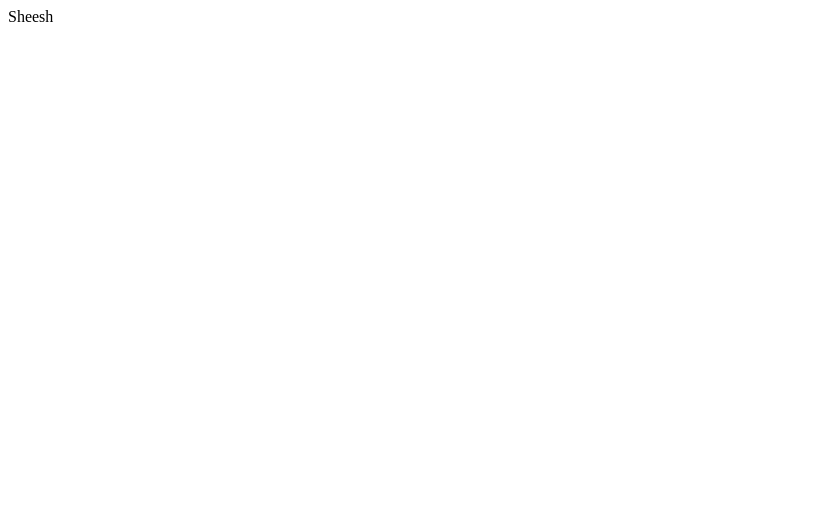
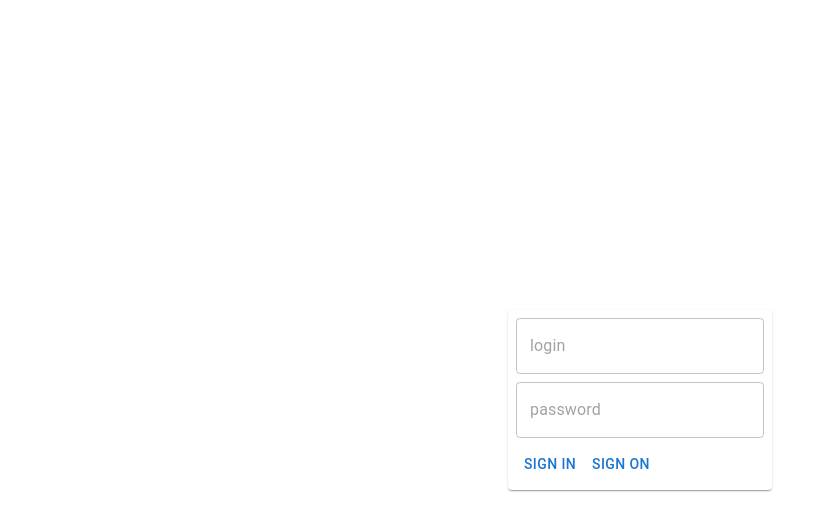
Before and after one commit to Leniorko/social-manger-frontend, a React (Vite) app: page /auth in a window 1280 px wide. Shown: the top 530 px of the page, without its empty margins (0-827 px from the left). Built offline with nearby package versions, Linux system fonts and the light colour scheme.

Commit message:
Some lazy markup. Ill go play FFXIV for now

```diff
--- a/src/App.tsx
+++ b/src/App.tsx
@@ -1,13 +1,22 @@
+import { createTheme, CssBaseline, ThemeProvider } from '@mui/material';
 import { Route, Routes } from 'react-router-dom';
 
 import AuthPage from './components/AuthPage';
 import IndexPage from './components/IndexPage';
 
+const theme = createTheme({
+  palette: {
+  },
+});
+
 export default function App(): JSX.Element {
   return (
-    <Routes>
-      <Route path="/" element={<IndexPage />} />
-      <Route path="/auth" element={<AuthPage />} />
-    </Routes>
+    <ThemeProvider theme={theme}>
+      <CssBaseline />
+      <Routes>
+        <Route path="/" element={<IndexPage />} />
+        <Route path="/auth" element={<AuthPage />} />
+      </Routes>
+    </ThemeProvider>
   );
 }
--- a/src/components/AuthPage/index.tsx
+++ b/src/components/AuthPage/index.tsx
@@ -1,3 +1,31 @@
+import { Box, Button, Container, Paper, TextField } from '@mui/material';
+
 export default function AuthPage(): JSX.Element {
-  return <div>Sheesh</div>;
+  return (
+    <Container
+      sx={{
+        height: '100vh',
+        display: 'flex',
+        alignItems: 'center',
+        justifyContent: 'center',
+      }}
+    >
+      <Paper
+        sx={{
+          width: 'fit-content',
+          padding: 1,
+          gap: 1,
+          display: 'flex',
+          flexDirection: 'column',
+        }}
+      >
+        <TextField placeholder="login" />
+        <TextField placeholder="password" />
+        <Box>
+          <Button>Sign in</Button>
+          <Button>Sign on</Button>
+        </Box>
+      </Paper>
+    </Container>
+  );
 }
--- a/src/index.css
+++ b/src/index.css
@@ -1,13 +1,3 @@
-/* body {
-  margin: 0;
-  font-family: -apple-system, BlinkMacSystemFont, 'Segoe UI', 'Roboto', 'Oxygen',
-    'Ubuntu', 'Cantarell', 'Fira Sans', 'Droid Sans', 'Helvetica Neue',
-    sans-serif;
-  -webkit-font-smoothing: antialiased;
-  -moz-osx-font-smoothing: grayscale;
+#root {
+  min-height: 100vh;
 }
-
-code {
-  font-family: source-code-pro, Menlo, Monaco, Consolas, 'Courier New',
-    monospace;
-} */
```
Also changed, not shown: src/App.css (deleted, +0 -42 lines), 1 other file (tests, documents, lock files or other folders).
